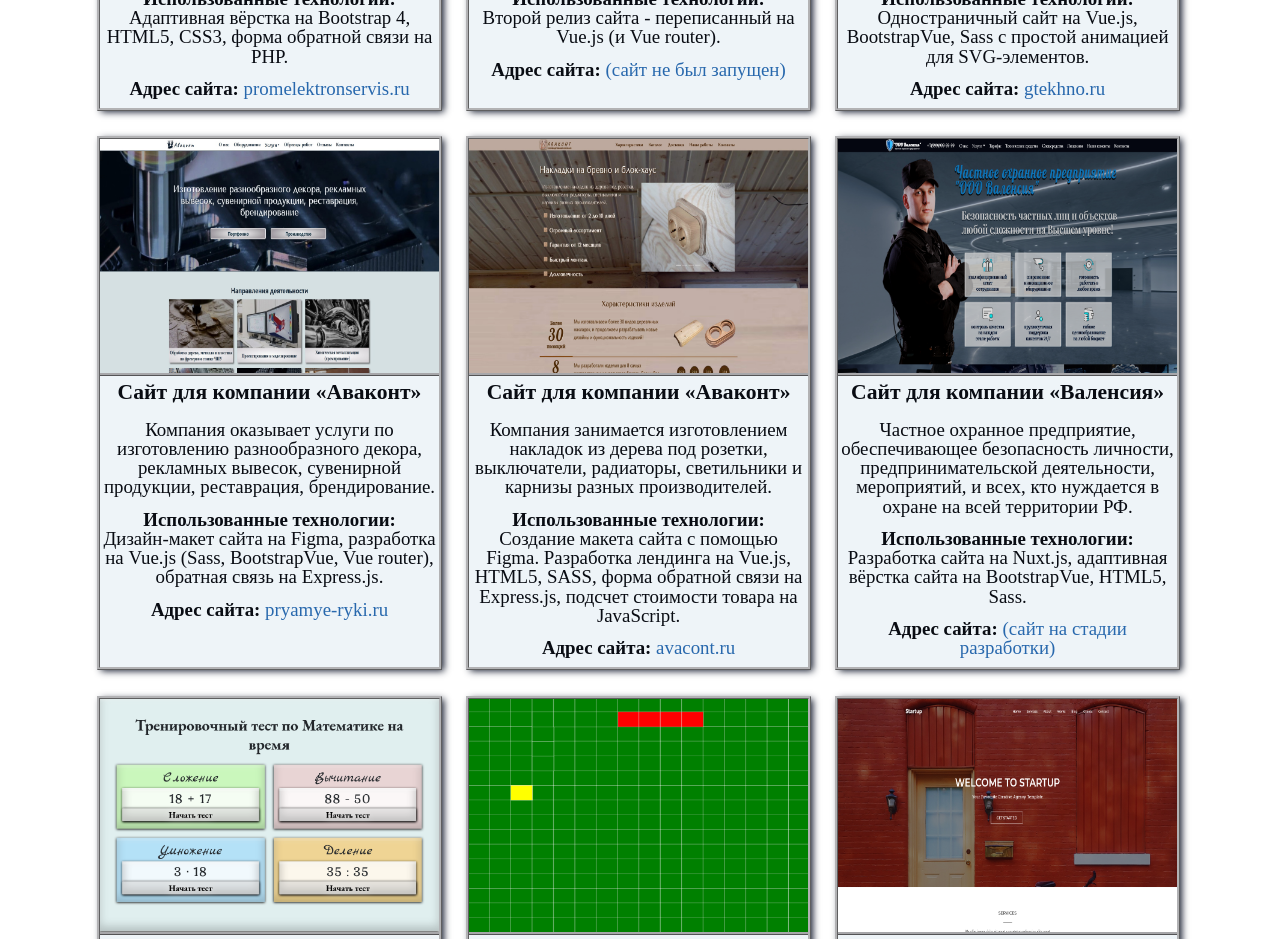
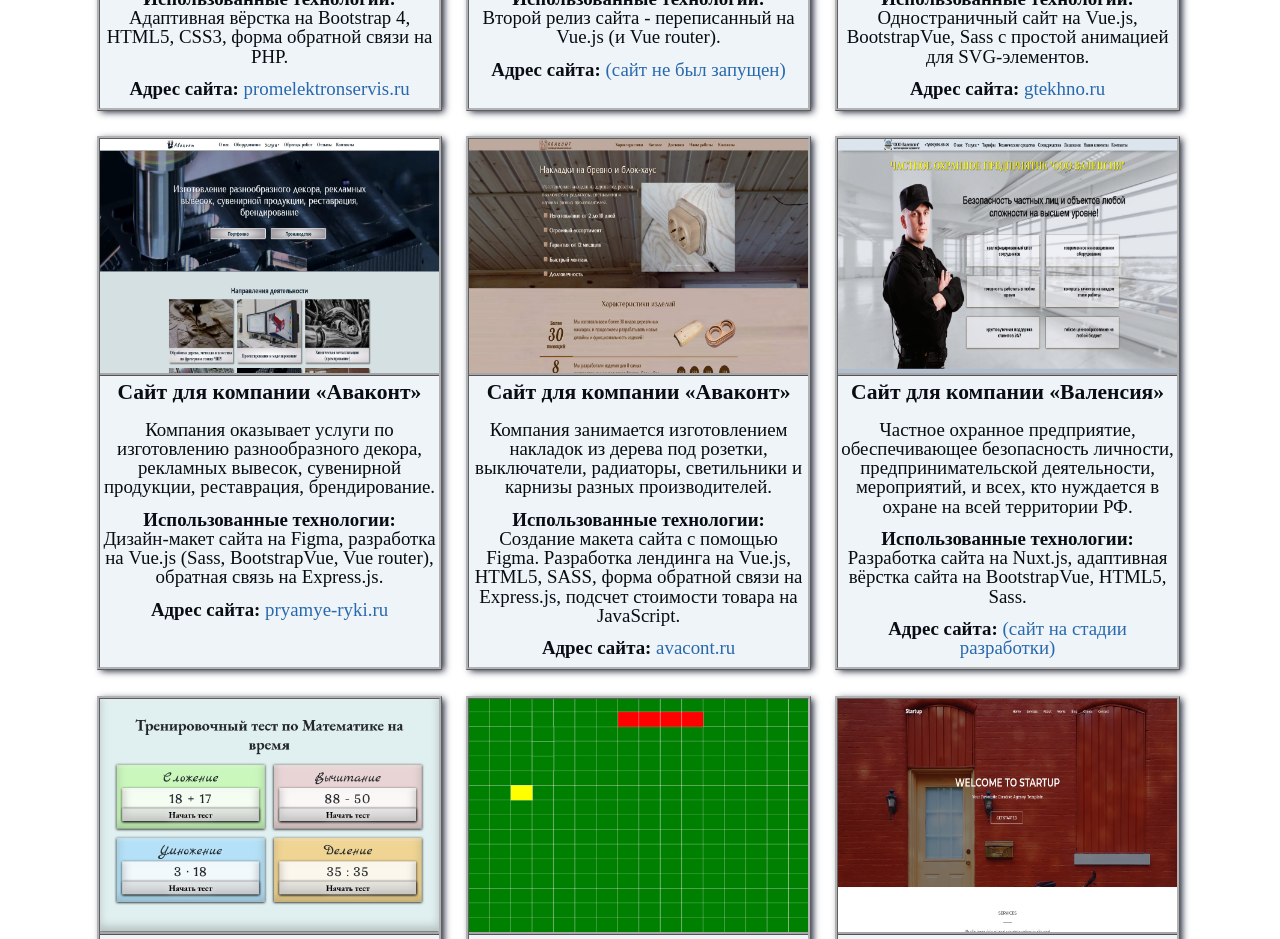
Before and after one commit to AnigalHub/Portfolio, a Nuxt app: page / in a window 1280 px wide. Shown: the part 2620-3559 px from the top of the page. Built offline with nearby package versions, Linux system fonts and the light colour scheme.

Commit message:
изменен путь до картинки

```diff
--- a/components/works.vue
+++ b/components/works.vue
@@ -69,7 +69,7 @@
                 website:'avacont.ru',
               },
               {
-                src:'./valencia.png',
+                src:'./home_valencia.png',
                 alt:'Валенсия',
                 name_company:'Сайт для компании «Валенсия»',
                 descr_company:'Частное охранное предприятие, обеспечивающее  безопасность личности, предпринимательской деятельности, мероприятий, и всех, кто нуждается в охране на всей территории РФ.',
```
